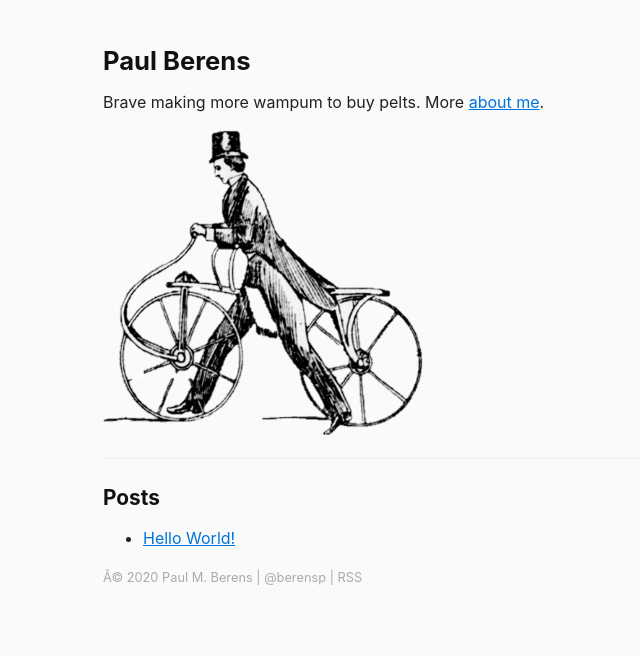
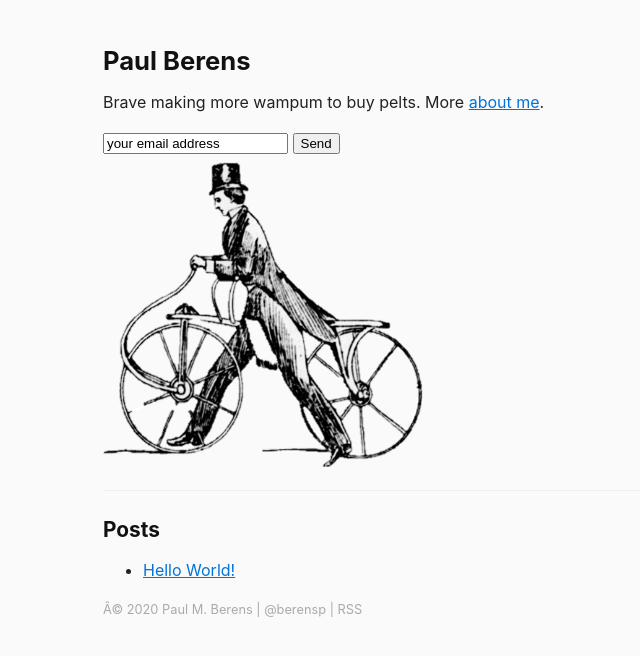
Before and after one commit to berensp/berensp.github.io, a Jekyll site: the page built from index.md, in a window 1280 px wide. Shown: the top 656 px of the page, without its empty margins (217-857 px from the left). Built offline with Jekyll 4.4.1, drawn with Linux system fonts in a browser that asks for light colours; nearby versions of some CDN libraries.

Commit message:
Update index.md

```diff
--- a/index.md
+++ b/index.md
@@ -3,4 +3,9 @@ layout: home
 ---
 Brave making more wampum to buy pelts. More [about me](/about/).
 
+<form action="https://formspree.io/xdolwzly" method="POST">
+  <input type="email" name="_replyto" value="your email address">
+  <button type="submit">Send</button>
+</form>
+
 <img src="/assets/curricle.01.png" width="50%" height="50%">
```
